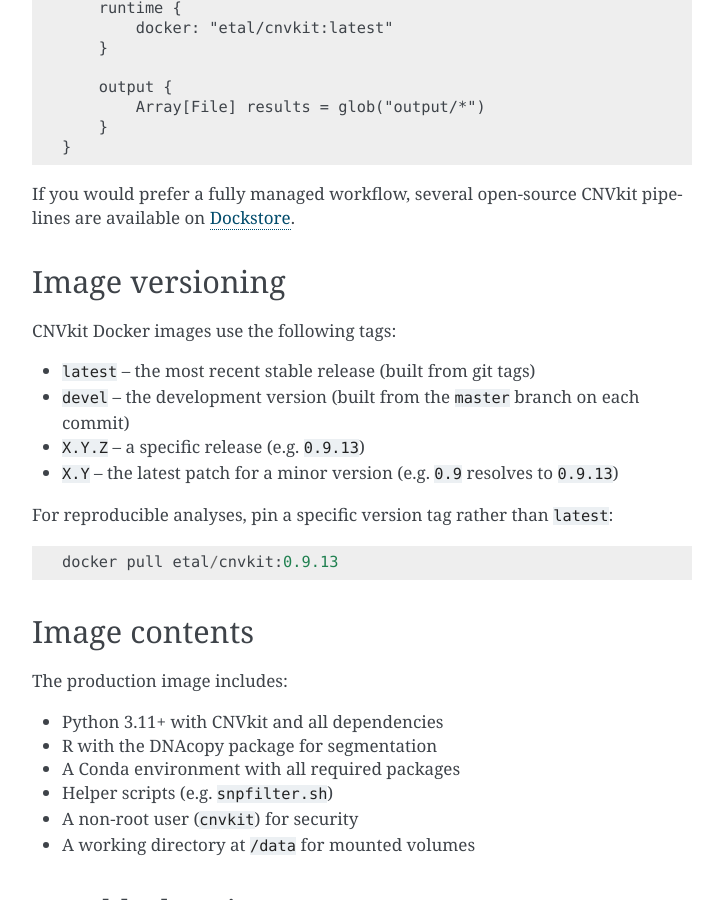
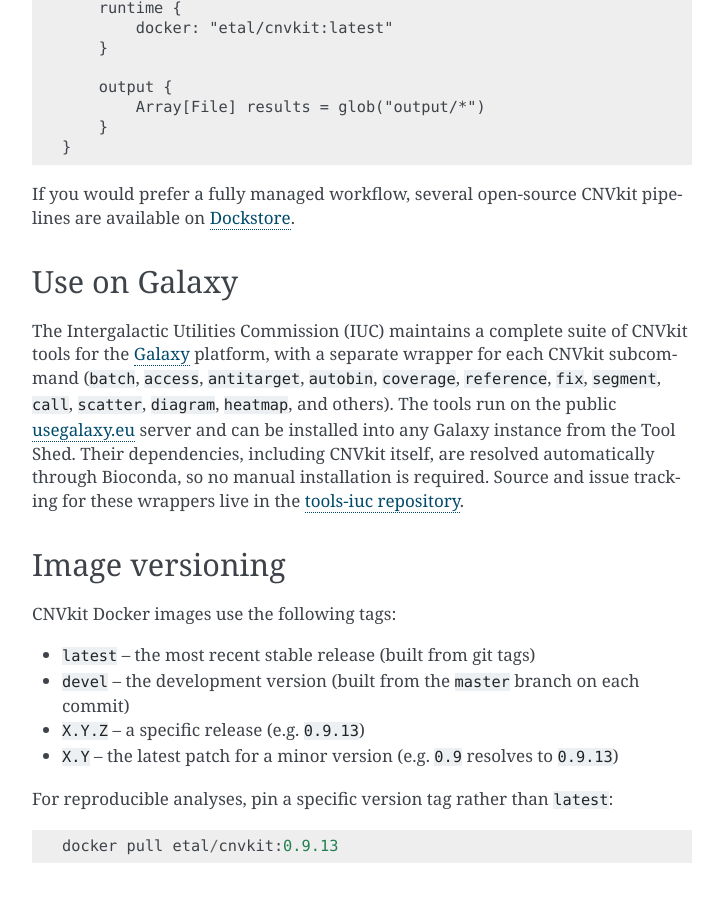
Before and after one commit to etal/cnvkit, a Sphinx documentation site: the page built from doc/docker.rst, in a window 1280 px wide and 900 px high, scrolled down 1488 px. Shown: the whole window, without its empty margins (388-1111 px from the left). Built offline with Sphinx 7.4.7, drawn with Linux system fonts in a browser that asks for light colours.

Commit message:
doc: point Galaxy users to the IUC tool suite; drop dead app links
Replace the stale test-toolshed Galaxy link with the IUC-maintained CNVkit
tool suite on usegalaxy.eu, and document it in the deployment and quick-start
guides. The IUC wrappers resolve their dependencies through Bioconda, so
Galaxy installs CNVkit automatically when the tools run -- the missing-conda-env
failure reported in #431 does not occur with them.

Also remove the commercial-platform app pointers (the DNAnexus app links in the
README and index, and the DNAnexus and Seven Bridges mentions in the quick-start
guide): they require platform access that most researchers lack, so the CNVkit
docs are not the place to advertise them. While reworking the quick-start
hosted-options paragraph, fix the Dockstore hyperlink, which was missing its
trailing underscore and rendered as plain text.

```diff
--- a/doc/docker.rst
+++ b/doc/docker.rst
@@ -82,6 +82,23 @@ pipelines are available on `Dockstore
 <https://dockstore.org/search?entryType=workflows&search=cnvkit>`_.
 
 
+Use on Galaxy
+-------------
+
+The Intergalactic Utilities Commission (IUC) maintains a complete suite of
+CNVkit tools for the `Galaxy <https://galaxyproject.org/>`_
+platform, with a separate wrapper for each CNVkit subcommand (``batch``,
+``access``, ``antitarget``, ``autobin``, ``coverage``, ``reference``, ``fix``,
+``segment``, ``call``, ``scatter``, ``diagram``, ``heatmap``, and others).
+The tools run on the public `usegalaxy.eu
+<https://usegalaxy.eu/?tool_id=cnvkit_batch>`_ server and can be installed into
+any Galaxy instance from the Tool Shed. Their dependencies, including CNVkit
+itself, are resolved automatically through Bioconda, so no manual installation
+is required. Source and issue tracking for these wrappers live in the
+`tools-iuc repository
+<https://github.com/galaxyproject/tools-iuc/tree/main/tools/cnvkit>`_.
+
+
 Image versioning
 ----------------
 
--- a/doc/index.rst
+++ b/doc/index.rst
@@ -3,7 +3,7 @@ CNVkit: Genome-wide copy number from high-throughput sequencing
 
 :Source code: `GitHub <https://github.com/etal/cnvkit>`_
 :License: `Apache License 2.0 <http://www.apache.org/licenses/LICENSE-2.0>`_
-:Packages: `PyPI <https://pypi.python.org/pypi/CNVkit>`_ | `Debian <https://packages.debian.org/search?keywords=cnvkit>`_ | `Docker <https://hub.docker.com/r/etal/cnvkit/>`_ | `Galaxy <https://testtoolshed.g2.bx.psu.edu/view/etal/cnvkit>`_ | `DNAnexus <https://platform.dnanexus.com/app/cnvkit_batch>`_
+:Packages: `PyPI <https://pypi.python.org/pypi/CNVkit>`_ | `Debian <https://packages.debian.org/search?keywords=cnvkit>`_ | `Docker <https://hub.docker.com/r/etal/cnvkit/>`_ | `Galaxy <https://usegalaxy.eu/?tool_id=cnvkit_batch>`_
 :Article: `PLOS Computational Biology <http://dx.doi.org/10.1371/journal.pcbi.1004873>`_
 :Q&A: `Biostars <https://www.biostars.org/t/CNVkit/>`_
 :Consulting: Contact `Eric Talevich <https://etal.bio/>`_
```
Also changed, not shown: README.rst (+3 -5 lines), doc/quickstart.rst (+4 -3 lines).
